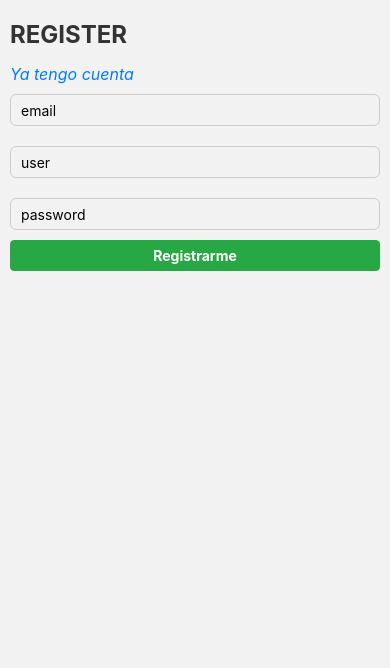
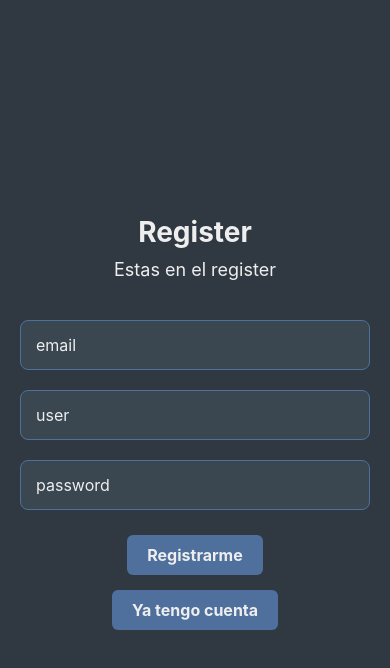
Before and after one commit to jmostaza/prog3-grupo5-pi2, a React Native app: screen /Register in a window 390 px wide. Shown: the top 668 px of the page. Built offline with nearby package versions, Linux system fonts and the light colour scheme; no server answers; the database is empty.

Commit message:
hice la tarea de profile y volvi a subir logOut que se borro

```diff
--- a/src/components/Posts.js
+++ b/src/components/Posts.js
@@ -9,10 +9,11 @@ export default class Posts extends Component {
     super(props);
     this.state = {
       liked: false,
-      cantLikes: this.props.postInfo.data.likes.length, //EL ERROR ESTA ACA!!
+      cantLikes: this.props.postInfo.data.likes.length,
     };
   }
   componentDidMount() {
+
     if (this.props.postInfo.data.likes.includes(auth.currentUser.email)) {
       this.setState({
         liked: true,
@@ -81,7 +82,7 @@ const styles = StyleSheet.create({
   container: {
     flex: 1,
     padding: 10,
-    backgroundColor: "#303841",
+    backgroundColor: "#4B5563",
     margin: 5,
     borderRadius: 10,
   },
--- a/src/screens/Home.js
+++ b/src/screens/Home.js
@@ -1,6 +1,6 @@
-import { Text, View , TouchableOpacity, StyleSheet} from 'react-native'
+import { Text, View, TouchableOpacity, StyleSheet } from 'react-native'
 import React, { Component } from 'react'
-import {auth, db} from '../firebase/config'
+import { auth, db } from '../firebase/config'
 import { FlatList } from 'react-native-web';
 import Posts from '../components/Posts';
 
@@ -22,7 +22,7 @@ export default class Home extends Component {
           data: doc.data(),
         });
       });
-      this.setState({posts: posts}, () => console.log(this.state.posts));
+      this.setState({ posts: posts }, () => console.log(this.state.posts));
     });
   }
 
@@ -32,14 +32,25 @@ export default class Home extends Component {
         <Text style={styles.title}>¡Bienvenido al Home!</Text>
         <Text style={styles.subtitle}>Estás en la página principal.</Text>
         {this.state.posts.length === 0 ?
-        (<Text style={styles.subtitle}>No hay posteos aún</Text>)
-        :(<FlatList
-        data= {this.state.posts}
-        keyExtractor={item => item.id}
-        renderItem={({ item }) => {
-          console.log("Item en renderItem:", item);
-          return <Posts postInfo={item} />;
-        }} />)}
+          (<Text style={styles.subtitle}>No hay posteos aún</Text>)
+          : (<FlatList
+            data={this.state.posts}
+            keyExtractor={item => item.id}
+            renderItem={({ item }) => {
+              return <Posts postInfo={item} />}} />)}
+        <TouchableOpacity style={styles.logoutButton}
+          onPress={() => {
+            auth
+              .signOut()
+              .then(() => {
+                this.props.navigation.navigate("Register");
+              })
+              .catch((error) =>
+                console.error("Error al cerrar sesión:", error)
+              );
+          }}>
+          <Text style={styles.logoutText} >Cerrar sesión</Text>
+        </TouchableOpacity>
       </View>
     )
   }
@@ -65,5 +76,18 @@ const styles = StyleSheet.create({
     textAlign: 'center',
     color: '#303841',
   },
+  logoutButton: {
+    backgroundColor: "#4F709C",
+    paddingVertical: 12,
+    paddingHorizontal: 20,
+    borderRadius: 8,
+    alignItems: "center",
+    marginTop: 10,
+  },
+  logoutText: {
+    color: "white",
+    fontWeight: "bold",
+    fontSize: 16,
+  }
 
 });
--- a/src/screens/Login.js
+++ b/src/screens/Login.js
@@ -164,9 +164,10 @@ const styles = StyleSheet.create({
   },
   errorText: {
     color: "#B22222",
-    fontSize: 14,
+    fontSize: 15,
     marginBottom: 10,
     fontStyle: "italic",
+    fontWeight: "bold"
   },
   button: {
     backgroundColor: "#4F709C",
--- /dev/null
+++ b/src/screens/Profile.js
@@ -0,0 +1,161 @@
+import { Text, View, StyleSheet, TouchableOpacity, FlatList } from 'react-native'
+import React, { Component } from 'react'
+import { auth, db } from '../firebase/config'
+import firebase from 'firebase'
+
+export default class Profile extends Component {
+  constructor(props) {
+    super()
+    this.state = {
+      postUsuario: [],
+      userName: ""
+    }
+  }
+  componentDidMount() {
+    db.collection("posts").where('email', '==', auth.currentUser.email).onSnapshot((docs) => {
+      let posts = [];
+      docs.forEach((doc) => {
+        posts.push({
+          id: doc.id,
+          data: doc.data(),
+        })
+      })
+      console.log(posts);
+      this.setState({
+        postUsuario: posts
+      })
+    })
+    db.collection('users').where('email', '==', auth.currentUser.email).onSnapshot(docs => {
+      let users = [];
+      docs.forEach((doc) => {
+        users.push({
+          id: doc.id,
+          data: doc.data(),
+        })
+      })
+      console.log('useeer',users[0]);
+      this.setState({
+        userName : users[0].data.userName
+      })
+    })
+
+  }
+  handleLogOut() {
+    auth.signOut().then(this.props.navigation.navigate("Login"));
+  }
+  deletePost(postId) {
+    console.log("Intentando eliminar post con ID:", postId);
+    db.collection("posts")
+      .doc(postId)
+      .delete()
+      .then(() => {
+        console.log("Post eliminado con éxito");
+
+        this.setState({
+          postUsuario: this.state.postUsuario.filter(post => post.id !== postId)
+        });
+      })
+      .catch((error) => {
+        console.error("Error", error);
+      });
+  }
+  render() {
+    console.log("Estado actual de postUsuario:", this.state.postUsuario);
+    return (
+      <View style={styles.container}>
+         <Text style={styles.title}> Usuario: {this.state.userName}</Text>
+        <Text style={styles.title}>Email: {auth.currentUser.email}</Text>
+        <Text style={styles.title}> Cantidad de posteos: {this.state.postUsuario.length}</Text>
+
+        <FlatList
+          style={styles.flatlist}
+          data={this.state.postUsuario}
+          keyExtractor={(item) => item.id.toString()}
+          renderItem={({ item }) => (
+            <View style={styles.postContainer}>
+              <Text style={styles.flat}>{item.data.post}</Text>
+              <TouchableOpacity
+                style={styles.deleteButton}
+                onPress={() => this.deletePost(item.id)}
+              >
+                <Text style={styles.logoutText}>Eliminar Post</Text>
+              </TouchableOpacity>
+            </View>
+          )}
+        />
+        <TouchableOpacity
+          style={styles.logoutButton}
+          onPress={() => this.handleLogOut()}
+        >
+          <Text style={styles.logoutText}>Desloguearme</Text>
+        </TouchableOpacity>
+      </View>
+    );
+  }
+}
+
+const styles = StyleSheet.create({
+  container: {
+    flex: 1,
+    justifyContent: "center",
+    alignItems: "center",
+    padding: 20,
+    backgroundColor: "#f7f9fc",
+  },
+  title: {
+    fontSize: 20,
+    fontWeight: "600",
+    marginBottom: 12,
+    color: "#1E293B",
+    textAlign: "center",
+
+  },
+  subtitle: {
+    fontSize: 18,
+    marginBottom: 20,
+    color: "#666",
+  },
+  logoutButton: {
+    backgroundColor: "#4F709C",
+    paddingVertical: 12,
+    paddingHorizontal: 20,
+    borderRadius: 8,
+    alignItems: "center",
+    marginTop: 10,
+  },
+  deleteButton: {
+    backgroundColor: "#4B5563",
+    paddingVertical: 12,
+    paddingHorizontal: 20,
+    borderRadius: 8,
+    alignItems: "center",
+    marginTop: 10,
+  },
+  logoutText: {
+    color: "white",
+    fontWeight: "bold",
+    fontSize: 16,
+  },
+  loginButton: {
+    backgroundColor: "green",
+    paddingVertical: 12,
+    paddingHorizontal: 20,
+    borderRadius: 8,
+    alignItems: "center",
+    marginTop: 10,
+  },
+  flatlist: {
+    width: "100%",
+    flex: 1,
+  },
+  flat: {
+    padding: 15,
+    marginVertical: 5,
+    borderRadius: 5,
+    color: 'black',
+    backgroundColor: "#f0f0f0",
+    borderColor: "#dddddd",
+    borderWidth: 1,
+    marginTop: 5,
+  },
+});
--- a/src/screens/Register.js
+++ b/src/screens/Register.js
@@ -20,7 +20,7 @@ export default class Register extends Component {
     componentDidMount(){
         auth.onAuthStateChanged(user=> {
             if(user){
-                this.props.navigation.navigate('HomeMenu')
+                this.props.navigation.navigate('Login')
             }
         })
     }
@@ -86,7 +86,7 @@ export default class Register extends Component {
         .then(()=> this.props.navigation.navigate('Login'))
         .catch((error)=> {
             console.log(error);
-            this.setState({error: error.message })
+            this.setState({error: error.message, errorEmail: error.message })
         })
     }
 
@@ -94,10 +94,8 @@ export default class Register extends Component {
   render() {
     return (
       <View style={styles.container}>
-       <Text style={styles.title}>REGISTER</Text>
-       <TouchableOpacity onPress={()=> this.props.navigation.navigate('Login')}>
-        <Text style={styles.link}>Ya tengo cuenta</Text>
-       </TouchableOpacity>
+       <Text style={styles.title}>Register</Text>
+       <Text style={styles.subtitle}>Estas en el register</Text>
        <TextInput style={styles.input}
         keyboardType='email-address'
         placeholder='email'
@@ -105,7 +103,7 @@ export default class Register extends Component {
         value={this.state.email}
        />
        {this.state.errorEmail ?
-            <Text >{this.state.errorEmail}</Text>
+            <Text  style={styles.errorText} >{this.state.errorEmail}</Text>
                 : null}
         <TextInput style={styles.input}
         placeholder='user'
@@ -120,10 +118,14 @@ export default class Register extends Component {
         value={this.state.password}
        />
        {this.state.errorPassword ?
-            <Text >{this.state.errorPassword}</Text>
+            <Text style={styles.errorText}>{this.state.errorPassword}</Text>
                 : null}
-       <TouchableOpacity style={styles.boton} disabled={!this.isFormValid()} onPress={()=> this.onSubmit()}>
-            <Text style={styles.text} >Registrarme</Text>
+
+       <TouchableOpacity style={styles.button} disabled={!this.isFormValid()} onPress={()=> this.onSubmit()}>
+            <Text style={styles.buttonText} >Registrarme</Text>
+       </TouchableOpacity>
+       <TouchableOpacity style={styles.button} onPress={()=> this.props.navigation.navigate('Login')}>
+        <Text style={styles.buttonText}>Ya tengo cuenta</Text>
        </TouchableOpacity>
       </View>
     )
@@ -131,50 +133,58 @@ export default class Register extends Component {
 }
 const styles = StyleSheet.create({
     container: {
-      paddingHorizontal: 10,
-      marginTop: 20,
-      flex:1
-    },
-    input: {
-      height: 20,
-      paddingVertical: 15,
-      paddingHorizontal: 10,
-      borderWidth: 1,
-      borderColor: "#ccc",
-      borderStyle: "solid",
-      borderRadius: 6,
-      marginVertical: 10,
-    },
-    boton: {
-      backgroundColor: "#28a745",
-      paddingHorizontal: 10,
-      paddingVertical: 6,
-      textAlign: "center",
-      borderRadius: 4,
-      borderWidth: 1,
-      borderStyle: "solid",
-      borderColor: "#28a745",
-    },
-    text:{
-      color:"white",
-      textAlign: "center",
-      fontWeight: "bold"
+        flex: 1,
+        justifyContent: "center",
+        paddingHorizontal: 20,
+        backgroundColor: "#303841",
     },
     title: {
-      fontSize: 24,
-      fontWeight: 'bold',
-      marginBottom: 10,
-      color: '#333',
+        fontSize: 28,
+        fontWeight: "bold",
+        marginBottom: 10,
+        color: "#EEEEEE",
+        textAlign: "center",
+      },
+      subtitle: {
+        fontSize: 18,
+        marginBottom: 30,
+        color: "#EEEEEE",
+        textAlign: "center",
+      },
+      input: {
+        height: 50,
+        paddingVertical: 10,
+        paddingHorizontal: 15,
+        borderWidth: 1,
+        borderColor: "#4F709C",
+        borderRadius: 8,
+        marginVertical: 10,
+        backgroundColor: "#3A4750",
+        fontSize: 16,
+        color: "#EEEEEE",
+      },
+      button: {
+        backgroundColor: "#4F709C",
+        paddingVertical: 10,
+        paddingHorizontal: 20,
+        borderRadius: 6,
+        marginTop: 15,
+        alignItems: "center",
+        justifyContent: "center",
+        width: "auto",
+        alignSelf: "center",
+      },
+      buttonText: {
+        color: "#EEEEEE",
+        fontWeight: "bold",
+        fontSize: 16,
     },
-    subtitle: {
-      fontSize: 16,
-      marginBottom: 20,
-      color: '#666',
-    },
-    link: {
-      marginTop: 5,
-      color: '#007bff',
-      fontSize: 16,
-      fontStyle: "italic"
-    }
+    errorText: {
+        color: "#B22222",
+        fontSize: 15,
+        marginBottom: 10,
+        fontStyle: "italic",
+        fontWeight: "bold"
+      },
+
   });
```
Also changed, not shown: src/components/HomeMenu.js (+9 -0 lines), src/screens/NewPost.js (line endings or trailing spaces).
